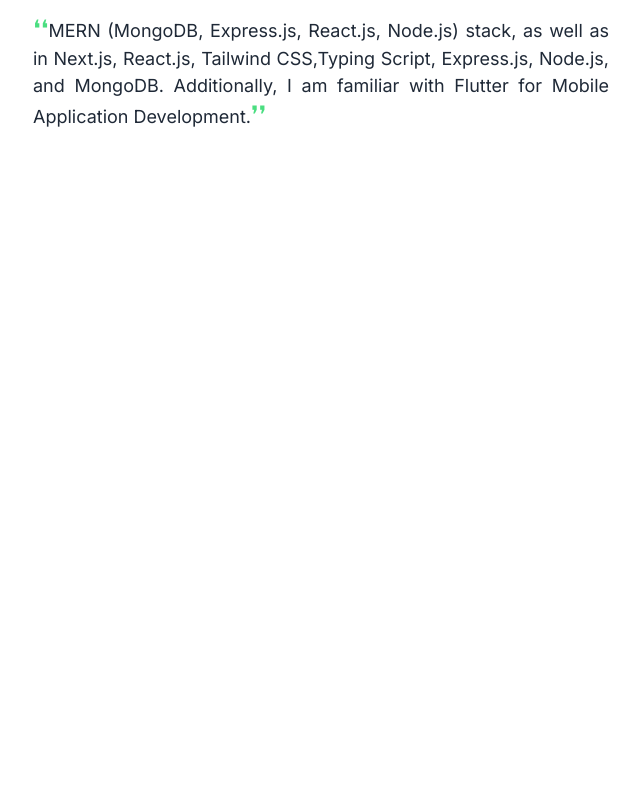
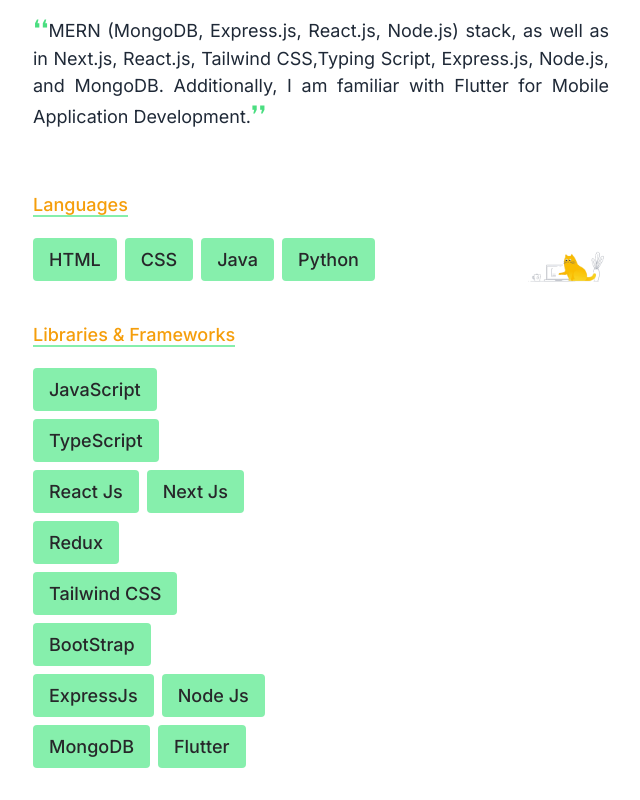
Before and after one commit to Mbalajiviswanadh/vissy, a Next.js app: page /skills in a window 1280 px wide. Shown: the part 573-1373 px from the top of the page, without its empty margins (319-959 px from the left). Before the commit the page ends 800 px from the top, so only its background shows below. Built offline with nearby package versions, Linux system fonts and the light colour scheme.

Commit message:
added info in Skills

```diff
--- a/app/about/page.tsx
+++ b/app/about/page.tsx
@@ -12,13 +12,13 @@
           <span className="border-b-2 border-orange-300">Balaji Viswanadh</span>{" "}
           Nice to meet you :)
         </h2>
-        <h2>
+        <h2 className="lg:pt-2">
           A student currently pursuing an Undergraduate Degree in Computer
           Science 💻<span className="text-zinc-500">(CSE AI&ML)</span> at VIT
           AP, India.
         </h2>
 
-        <h2 className="my-2">
+        <h2 className="my-4">
           I am passionate about technology and love working with technology
           because I enjoy creating Websites, apps, and design works. Im all
           about staying dedicated, keeping things consistent, and always aiming
@@ -26,7 +26,7 @@
           functionality, making user experiences seamless and enjoyable.
         </h2>
 
-        <h2>
+        <h2 className="my-10">
           <span className="text-green-400 lg:text-2xl text-[15px]">❛❛</span>
           Sometimes, I might take a bit longer because Im committed to making
           things super professional and perfect🦋. I believe its worth the extra
@@ -34,7 +34,7 @@
           <span className="text-green-400 lg:text-2xl text-[15px]">❜❜</span>
         </h2>
 
-        <h2 className="my-2">
+        <h2 className="mt-10">
           As I progress in my career, Im eager to connect with fellow
           enthusiasts🤝 in the Tech field or other fields. Lets share ideas and
           explore opportunities together. Feel free to{" "}
--- a/app/layout.tsx
+++ b/app/layout.tsx
@@ -22,7 +22,7 @@
           <div className=" pt-20">
             <NavBar />
           </div>
-          <div className=" lg:px-[5%] px-[12%] pt-[5%] flex-grow overflow-y-auto">
+          <div className=" mb-[5%] lg:px-[5%] px-[12%] pt-[5%] flex-grow overflow-y-auto">
             {children}
           </div>
         </div>
--- a/app/page.tsx
+++ b/app/page.tsx
@@ -1,20 +1,21 @@
 import Link from "next/link";
+import hicat from "./hellocat.gif";
+import Image from "next/image";
 export default function Home() {
   return (
     <>
-      <div className=" intro">
-        <div>
-          <h1 className="text-orange-300 font-semibold mb-3">Intro🌱</h1>
-        </div>
-        <div>
+      <div className="flex flex-col lg:flex-row items-center lg:justify-between p-8 lg:p-16">
+        <div className="intro lg:mr-8">
+          <h1 className="text-orange-300 font-semibold mb-3 lg:text-2xl">
+            Intro🌱
+          </h1>
           <h1 className="lg:text-3xl text-2xl ">Hi👋, Im Balaji Viswanadh</h1>
-          <p className="lg:text-[16px] text-[12px] text-zinc-500">
-            -passionate Designer and Developer.🪴
+          <p className="lg:text-lg pt-2 text-sm text-zinc-500">
+            - Passionate Designer and Developer.🪴
           </p>
-        </div>
-        <div>
+          <div className="pt-4 lg:pt-8">
             <h2>
-            you can connect me{" "}
+              You can connect with me{" "}
               <span>
                 <Link className="text-orange-300 underline" href={"/alllinks"}>
                   here
@@ -24,6 +25,11 @@
             </h2>
           </div>
         </div>
+
+        <div className="lg:ml-8 mt-6 lg:mt-0">
+          <Image src={hicat} alt="hellopeople" className="lg:max-w-md" />
+        </div>
+      </div>
     </>
   );
 }
--- a/app/skills/page.tsx
+++ b/app/skills/page.tsx
@@ -1,13 +1,37 @@
 import Image from "next/image";
+import nobgcat from "./nobgcat.gif";
+
+//imageskill
+// import f from "./flutter.png";
+// import js from "./javascript.png";
+// import mdb from "./mongodb.png";
+// import njs from "./nextjs.png";
+// import node from "./nodejs.png";
+// import rjs from "./reactjs.png";
+// import tcss from "./tailwindcss.png";
+// import ts from "./ts.png";
+
 const SkillsPage = () => {
-  // const logos = [
-  //   { name: "React.js", image:'' },
-  //   { name: "JavaScript", image: "" },
-  //   { name: "MongoDB", image: "" },
-  //   { name: "Tailwind CSS", image: "" },
-  //   { name: "Node.js", image: "path-to-nodejs-logo.png" },
-  //   { name: "Next.js", image: "path-to-nextjs-logo.png" },
-  // ];
+  //  list of skills
+  const myskills = [
+    { skills: "HTML" },
+    { skills: "CSS" },
+    { skills: "Java" },
+    { skills: "Python" },
+  ];
+  const advskills = [
+    { advskill: "JavaScript" },
+    { advskill: "TypeScript" },
+    { advskill: "React Js" },
+    { advskill: "Next Js" },
+    { advskill: "Redux" },
+    { advskill: "Tailwind CSS" },
+    { advskill: "BootStrap" },
+    { advskill: "ExpressJs" },
+    { advskill: "Node Js" },
+    { advskill: "MongoDB" },
+    { advskill: "Flutter" },
+  ];
   return (
     <div className=" text-justify ">
       <div className="text-orange-300 font-semibold">
@@ -51,18 +75,49 @@
           <span className="text-green-400 lg:text-2xl text-[15px]">❜❜</span>
         </h2>
       </div>
-      <div>
-        {/* {logos.map((logo, index) => (
-          <div
-            key={index}
-            className="bg-white p-4 rounded-lg shadow-md flex items-center justify-center">
-            <Image
-              src={logo.image}
-              alt={logo.name}
-              className="h-12 w-12 lg:h-16 lg:w-16 xl:h-20 xl:w-20 object-contain"
-            />
+
+      {/* Skils here */}
+      <div className="flex flex-col lg:flex-row  ">
+        <div>
+          <h1 className="mt-10 mb-3 lg:text-[18px] text-[12px] font-medium  text-amber-500">
+            <span className="border-b-2 border-green-300">Languages</span>
+          </h1>
+
+          <div className="flex mb-5 lg:text-[18px] text-[10px] flex-wrap flex-row lg:justify-start justify-center">
+            {myskills.map((d, idx) => {
+              return (
+                <>
+                  <h2
+                    key={idx}
+                    className="bg-green-300 px-4 py-2  mr-2 mt-2 text-zinc-800 font-medium rounded ">
+                    {d.skills}
+                  </h2>
+                </>
+              );
+            })}
           </div>
-        ))} */}
+          <h1 className="mt-10 mb-3 lg:text-[18px] text-[12px] font-medium  text-amber-500">
+            <span className="border-b-2 border-green-300">
+              Libraries & Frameworks
+            </span>
+          </h1>
+          <div className="flex lg:text-[18px] lg:w-[50%] text-[10px] lg:justify-start justify-center flex-wrap flex-row">
+            {advskills.map((d, idx) => {
+              return (
+                <>
+                  <h2
+                    key={idx}
+                    className="bg-green-300 px-4 py-2  mr-2 mt-2 text-zinc-800 font-medium rounded ">
+                    {d.advskill}
+                  </h2>
+                </>
+              );
+            })}
+          </div>
+        </div>
+        <div className="lg:pt-20 lg:w-[40%] ">
+          <Image src={nobgcat} alt="studygif" />
+        </div>
       </div>
     </div>
   );
--- a/components/NavBar/NavBar.tsx
+++ b/components/NavBar/NavBar.tsx
@@ -78,7 +78,7 @@
           </div>
         </div>
       </div>
-      <div className="drawer-side ">
+      <div className="drawer-side overflow-hidden">
         <label
           htmlFor="my-drawer-3"
           aria-label="close sidebar"
@@ -102,7 +102,7 @@
             <Image
               src={cat}
               alt="Image description"
-              className="pt-60"
+              className="lg:pt-60 pt-52"
               width={200}
               height={100}
             />
```
Also changed, not shown: app/hellocat.gif (added), app/skills/nobgcat.gif (added). Lines whose indentation alone changed are shown as unchanged.
